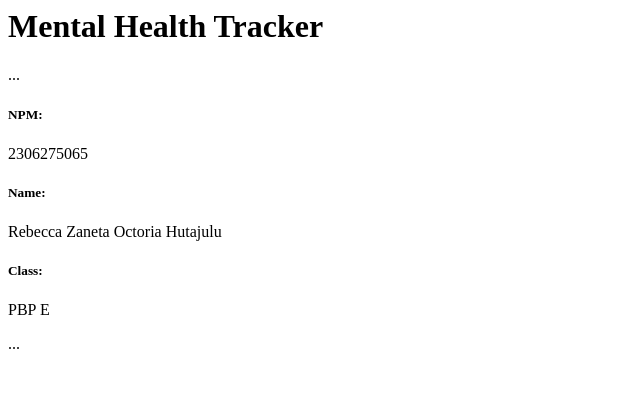
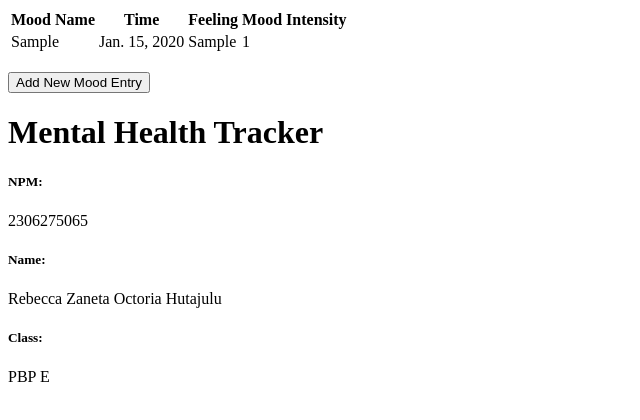
Before and after one commit to zanetaoctoria/mental-health-tracker, a Django app: page / in a window 1280 px wide. Shown: the top 420 px of the page, without its empty margins (0-640 px from the left). Run offline with Django 5.2, Linux system fonts and the light colour scheme; tables that the repository leaves empty hold one stand-in row (values such as "Sample post").

Commit message:
nambahin secret

```diff
--- a/main/models.py
+++ b/main/models.py
@@ -1,6 +1,9 @@
+import uuid
+
 from django.db import models
 
 class MoodEntry(models.Model):
+    id = models.UUIDField(primary_key=True, default=uuid.uuid4, editable=False)  # tambahkan baris ini
     mood = models.CharField(max_length=255)
     time = models.DateField(auto_now_add=True)
     feelings = models.TextField()
--- a/main/templates/main.html
+++ b/main/templates/main.html
@@ -1,10 +1,44 @@
+{% extends 'base.html' %}
+{% block content %}
+
+{% if not mood_entries %}
+<p>Belum ada data mood pada mental health tracker.</p>
+{% else %}
+<table>
+  <tr>
+    <th>Mood Name</th>
+    <th>Time</th>
+    <th>Feeling</th>
+    <th>Mood Intensity</th>
+  </tr>
+
+  {% comment %} Berikut cara memperlihatkan data mood di bawah baris ini
+  {% endcomment %}
+  {% for mood_entry in mood_entries %}
+  <tr>
+    <td>{{mood_entry.mood}}</td>
+    <td>{{mood_entry.time}}</td>
+    <td>{{mood_entry.feelings}}</td>
+    <td>{{mood_entry.mood_intensity}}</td>
+  </tr>
+  {% endfor %}
+</table>
+{% endif %}
+
+<br />
+
+<a href="{% url 'main:create_mood_entry' %}">
+  <button>Add New Mood Entry</button>
+</a>
 <h1>Mental Health Tracker</h1>
 
-...
 <h5>NPM: </h5>
 <p>{{ npm }}<p>
+
 <h5>Name: </h5>
 <p>{{ name }}<p>
+
 <h5>Class: </h5>
 <p>{{ class  }}<p>
-...
+
+{% endblock content %}
--- a/main/urls.py
+++ b/main/urls.py
@@ -1,8 +1,12 @@
 from django.urls import path
-from main.views import show_main
-
+from main.views import show_main, create_mood_entry, show_xml, show_json, show_xml_by_id, show_json_by_id
 app_name = 'main'
 
 urlpatterns = [
+    path('create-mood-entry', create_mood_entry, name='create_mood_entry'),
     path('', show_main, name='show_main'),
+    path('xml/', show_xml, name='show_xml'),
+    path('json/', show_json, name='show_json'),
+    path('xml/<str:id>/', show_xml_by_id, name='show_xml_by_id'),
+    path('json/<str:id>/', show_json_by_id, name='show_json_by_id'),
 ]
--- a/main/views.py
+++ b/main/views.py
@@ -1,11 +1,46 @@
-from django.shortcuts import render
+from django.http import HttpResponse
+from django.core import serializers
+from django.shortcuts import render, redirect
+from main.forms import MoodEntryForm
+from main.models import MoodEntry
 
 def show_main(request):
+    mood_entries = MoodEntry.objects.all()
+
     context = {
         'npm' : '2306275065',
+        'class': 'PBP E',
         'name': 'Rebecca Zaneta Octoria Hutajulu',
-        'class': 'PBP E'
+        'mood_entries': mood_entries
+
     }
+    return render(request, "main.html", context)
 
-    return render(request, "main.html", context)
+def show_xml(request):
+    data = MoodEntry.objects.all()
+    return HttpResponse(serializers.serialize("xml", data), content_type="application/xml")
+
+def show_xml_by_id(request, id):
+    data = MoodEntry.objects.filter(pk=id)
+    return HttpResponse(serializers.serialize("xml", data), content_type="application/xml")
+
+def show_json(request):
+    data = MoodEntry.objects.all()
+    return HttpResponse(serializers.serialize("json", data), content_type="application/json")
+
+def show_json_by_id(request, id):
+    data = MoodEntry.objects.filter(pk=id)
+    return HttpResponse(serializers.serialize("json", data), content_type="application/json")
+
+def create_mood_entry(request):
+    form = MoodEntryForm(request.POST or None)
+
+    if form.is_valid() and request.method == "POST":
+        form.save()
+        return redirect('main:show_main')
+
+    context = {'form': form}
+    return render(request, "create_mood_entry.html", context)
+
+
 # Create your views here.
--- a/mental_health_tracker/settings.py
+++ b/mental_health_tracker/settings.py
@@ -55,7 +55,7 @@ ROOT_URLCONF = 'mental_health_tracker.urls'
 TEMPLATES = [
     {
         'BACKEND': 'django.template.backends.django.DjangoTemplates',
-        'DIRS': [],
+        'DIRS': [BASE_DIR / 'templates'],
         'APP_DIRS': True,
         'OPTIONS': {
             'context_processors': [
@@ -122,3 +122,6 @@ STATIC_URL = 'static/'
 # https://docs.djangoproject.com/en/5.1/ref/settings/#default-auto-field
 
 DEFAULT_AUTO_FIELD = 'django.db.models.BigAutoField'
+
+CSRF_TRUSTED_ORIGINS = ["http://localhost","http://127.0.0.1","http://rebecca-zaneta-mentalhealthtracker.pbp.cs.ui.ac.id", "https://rebecca-zaneta-mentalhealthtracker.pbp.cs.ui.ac.id"]
+# "rebecca-zaneta-mentalhealthtracker.pbp.cs.ui.ac.id"
--- /dev/null
+++ b/templates/base.html
@@ -0,0 +1,13 @@
+{% load static %}
+<!DOCTYPE html>
+<html lang="en">
+  <head>
+    <meta charset="UTF-8" />
+    <meta name="viewport" content="width=device-width, initial-scale=1.0" />
+    {% block meta %} {% endblock meta %}
+  </head>
+
+  <body>
+    {% block content %} {% endblock content %}
+  </body>
+</html>
```
Also changed, not shown: main/forms.py (added, +7 -0 lines), main/templates/create_mood_entry.html (added, +18 -0 lines), .github/workflows/deploy.yml (added), main/migrations/0002_alter_moodentry_id.py (added).
